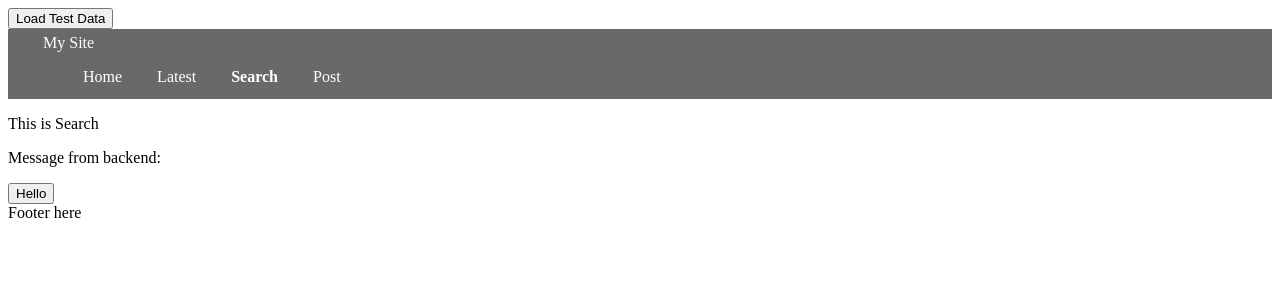
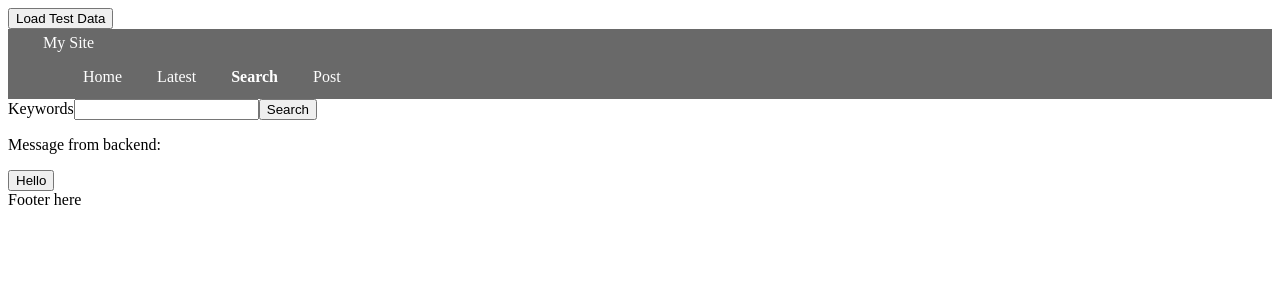
Before and after one commit to superbkj/mysite, a React (Vite) app in the folder frontend/: page /search in a window 1280 px wide. Shown: the top 300 px of the page. Built offline with nearby package versions, Linux system fonts and the light colour scheme.

Commit message:
add search

```diff
--- a/frontend/src/components/Post.jsx
+++ b/frontend/src/components/Post.jsx
@@ -2,7 +2,6 @@ import {Link} from "react-router-dom";
 
 function Post(props) {
   const {post} = props;
-  console.dir(post._id);
 
   return (
     <div className="post-container">
--- a/frontend/src/components/Search.jsx
+++ b/frontend/src/components/Search.jsx
@@ -1,6 +1,46 @@
+import { useState } from "react";
+import PostList from "./PostList";
+
 function Search() {
+  const [results, setResults] = useState();
+  const [keywords, setKeywords] = useState("");
+
+  const handleKeywordsChange = (event) => {
+    setKeywords(event.target.value);
+  };
+
+
+  const handleSearchClick = (event) => {
+    event.preventDefault();
+
+    const userQuery = {};
+    userQuery.keywords = keywords;
+
+    console.dir(userQuery);
+
+    fetch("/api/search", {
+      method: "POST",
+      headers: {
+        "Content-Type": "application/json"
+      },
+      body: JSON.stringify({userQuery})
+    })
+    .then(res => res.json())
+    .then(data => {
+      setResults(data);
+    })
+    .catch(error => console.error(error));
+  };
+
   return (
-    <p>This is Search</p>
+    <>
+      <form>
+        <label htmlFor="keywords">Keywords</label>
+        <input id="keywords" required type="text" value={keywords} onChange={handleKeywordsChange} />
+        <button type="submit" onClick={handleSearchClick}>Search</button>
+      </form>
+      {results && <PostList posts={results}/>}
+    </>
   );
 }
 
```
Also changed, not shown: 1 other file (tests, documents, lock files or other folders).
